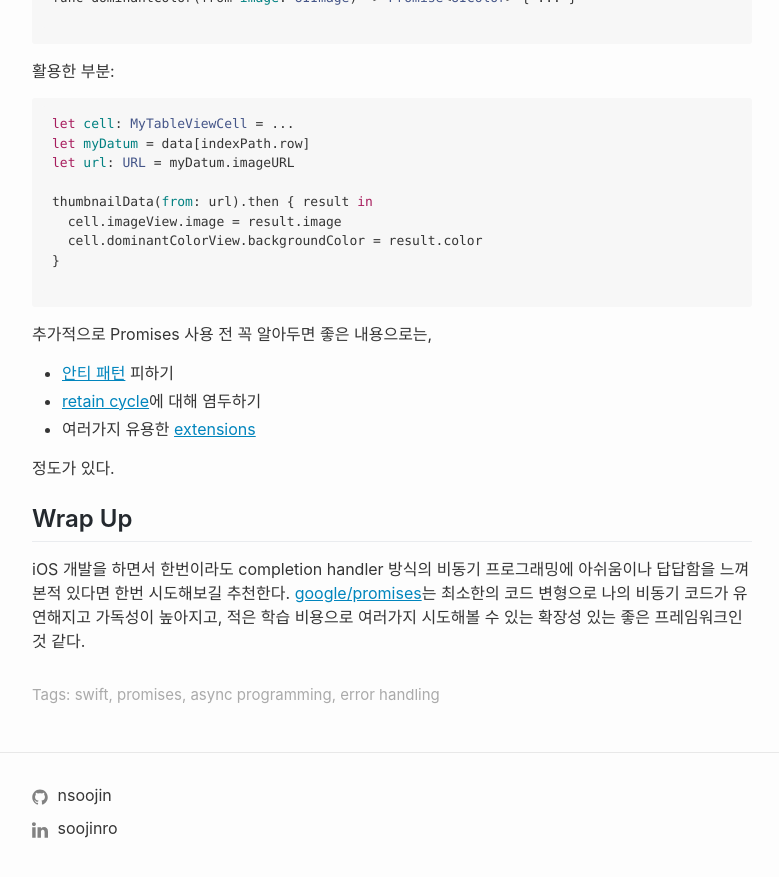
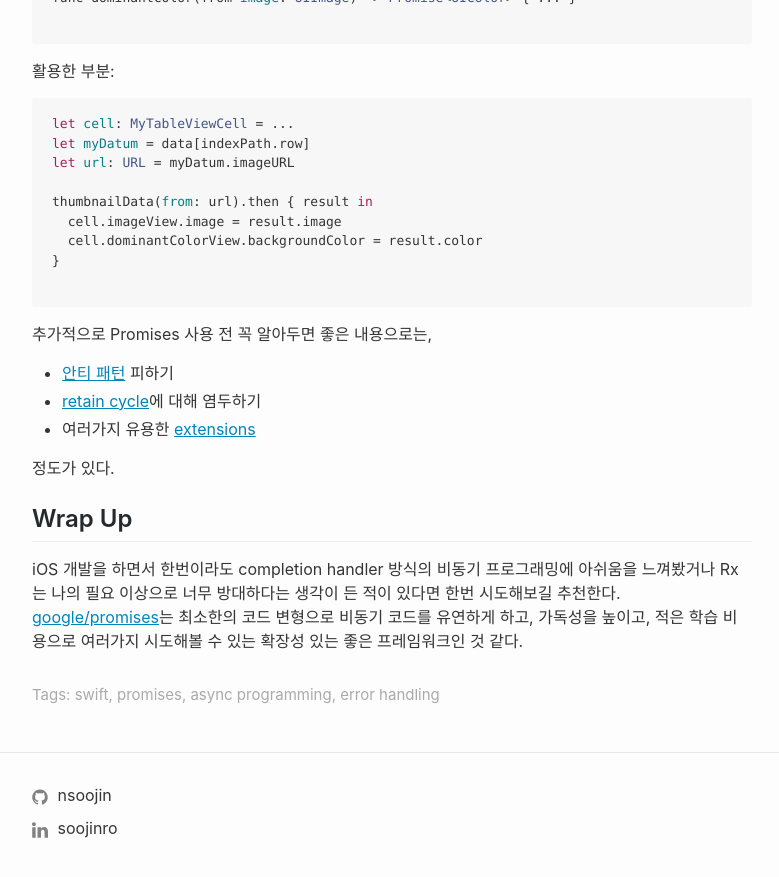
Before and after one commit to nsoojin/nsoojin.github.io, a Jekyll site: the page built from _posts/2018-07-24-using-google-promises-swift.md, in a window 1280 px wide and 900 px high, scrolled down 5096 px. Shown: the top 877 px of the window, without its empty margins (68-847 px from the left). Built offline with Jekyll 4.4.1, drawn with Linux system fonts in a browser that asks for light colours.

Commit message:
minor modification

```diff
--- a/_posts/2018-07-24-using-google-promises-swift.md
+++ b/_posts/2018-07-24-using-google-promises-swift.md
@@ -180,4 +180,4 @@ thumbnailData(from: url).then { result in
 
 ## Wrap Up
 
-iOS 개발을 하면서 한번이라도 completion handler 방식의 비동기 프로그래밍에 아쉬움이나 답답함을 느껴본적 있다면 한번 시도해보길 추천한다. [google/promises](https://github.com/google/promises)는 최소한의 코드 변형으로 나의 비동기 코드가 유연해지고 가독성이 높아지고, 적은 학습 비용으로 여러가지 시도해볼 수 있는 확장성 있는 좋은 프레임워크인 것 같다.
+iOS 개발을 하면서 한번이라도 completion handler 방식의 비동기 프로그래밍에 아쉬움을 느껴봤거나 Rx는 나의 필요 이상으로 너무 방대하다는 생각이 든 적이 있다면 한번 시도해보길 추천한다. [google/promises](https://github.com/google/promises)는 최소한의 코드 변형으로 비동기 코드를 유연하게 하고, 가독성을 높이고, 적은 학습 비용으로 여러가지 시도해볼 수 있는 확장성 있는 좋은 프레임워크인 것 같다.
```
